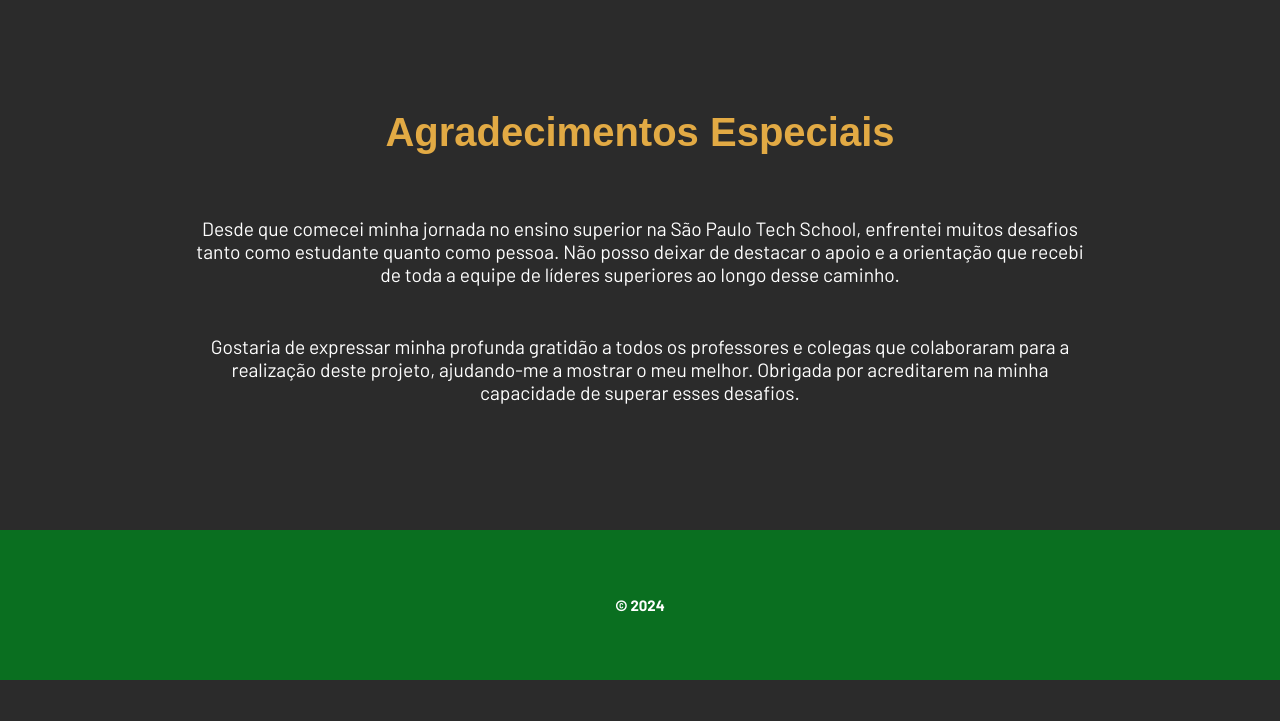
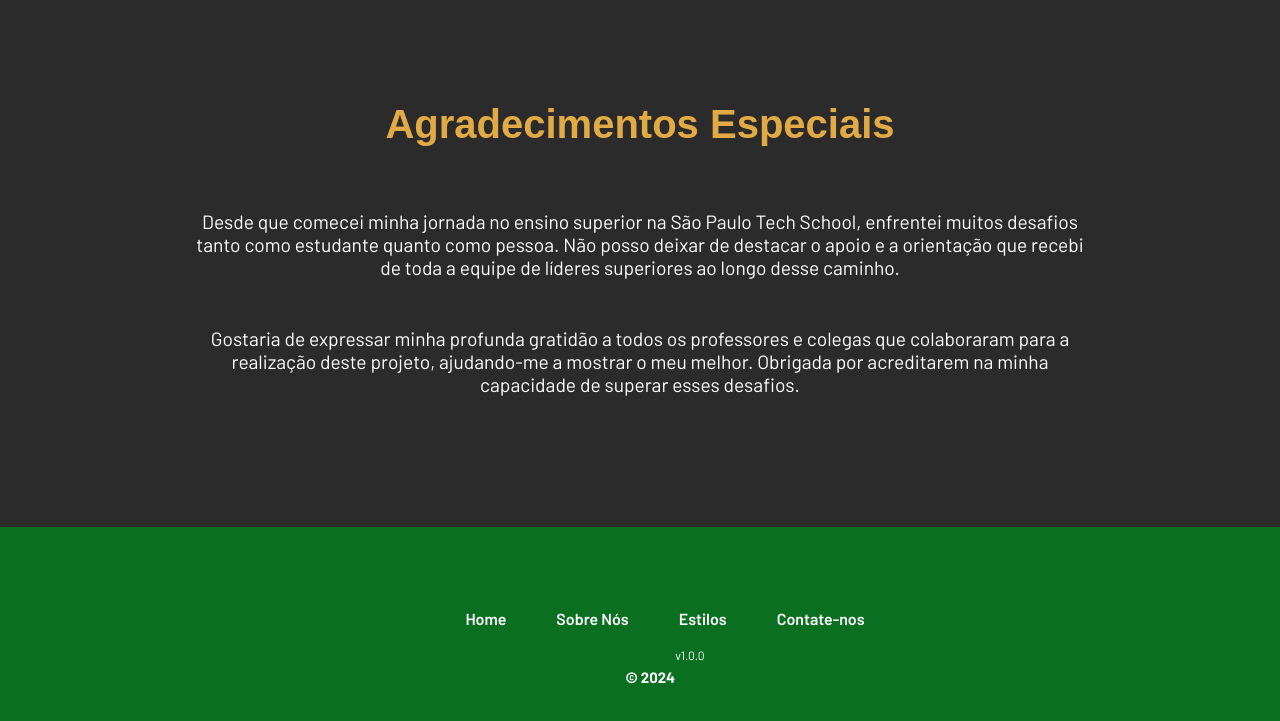
Before and after one commit to kevellyoliveira/Projeto-Individual, a website: page web-data-viz1/public/sobreNos.html in a window 1280 px wide. Shown: the part 1663-2384 px from the top of the page. Before the commit the page ends 2343 px from the top, so only its background shows below. Drawn offline with Linux system fonts and the light colour scheme.

Commit message:
Finalizando...

```diff
--- a/web-data-viz1/public/css/card.css
+++ b/web-data-viz1/public/css/card.css
@@ -203,6 +203,7 @@
   font-size: 17px;
   text-align: start;
   margin-left: 15px;
+  margin-right: 15px;
 
 }
 
@@ -239,6 +240,7 @@
   bottom: 8px;
   /* Ajuste conforme necessário */
   right: 20px;
+  /* top: 450px; */
   /* Ajuste conforme necessário */
   align-self: start;
 }
@@ -325,3 +327,8 @@
 .far.fa-heart {
   color: gray;
 } */
+span {
+  color: #E2aa44;
+  font-weight: 700;
+  font-size: larger;
+padding-top: 100px;}
--- a/web-data-viz1/public/css/index.css
+++ b/web-data-viz1/public/css/index.css
@@ -362,6 +362,7 @@
 .box-img img {
   width: 500px;
   height: 500px;
+  margin-left: 10px;
 }
 
 .box-img2 {
@@ -499,7 +500,7 @@
 
 .box-text23 p {
   text-align: center;
-  width: 90%;
+  width: 80%;
   font-size: 20px;
   color: #000000;
   font-weight: 400;
@@ -510,7 +511,7 @@
 .box-text23 p:hover,
 .box-text23 p:focus {
   text-align: center;
-  width: 90%;
+  width: 80%;
   font-size: larger;
   color: #000000;
   transform: translateX(10px) scale(1.2);
--- a/web-data-viz1/public/css/mural.css
+++ b/web-data-viz1/public/css/mural.css
@@ -542,6 +542,25 @@
   /* Define a altura fixa da imagem */
   object-fit: cover;
 
+  /* border-top: 3px solid #093f15;
+  border-bottom: 3px solid #093f15; */
+
+  /* Garante que a imagem se ajuste ao contêiner sem distorção */
+  /* align-self: center; */
+  /* border-radius: 12px; */
+  /* border: solid 2px #E2aa44; */
+  /* margin-top: -5px; */
+  /* margin-left: px ; */
+}
+
+.foto_postagem  {
+  width: 100%;
+  /* A imagem ocupa 90% da largura do contêiner */
+  height: 400px;
+  align-self: center;
+  /* Define a altura fixa da imagem */
+  object-fit: cover;
+
   border-top: 3px solid #093f15;
   border-bottom: 3px solid #093f15;
 
@@ -656,9 +675,12 @@
 } */
 
 span {
-  color: #fff;
+  color: #e7a833;
   font-size: larger;
-}
+  font-weight: 700;
+  margin-top: 50px;
+  margin-bottom: 70px;
+margin-left: -80%;}
 
 h3 {
   color: #0e6120;
--- a/web-data-viz1/public/css/sobrenos.css
+++ b/web-data-viz1/public/css/sobrenos.css
@@ -190,19 +190,52 @@
 /* FOOTER  */
 .footer {
   background-color: #0a6f20;
-  height: 150px;
+  margin-top: 5px;
+  height: 200px;
   color: #fff;
   display: flex;
   font-size: 15px;
+
+  display: flex;
+  justify-content: center;
+  text-align: center;
+  flex-direction: column;
 }
 
 .footer .container {
+  display: flex;
   justify-content: center;
   text-align: center;
+  flex-direction: column;
+
+}
+
+.footer .container .outros {
+  display: flex;
+  justify-content: center;
+  text-align: center;
+  /* flex-direction: column; */
+  margin-top: 20px;
+
+}
+
+.footer .container a {
+  margin-left: 50px;
+  padding-top: 40px;
+  font-weight: 600;
+  font-size: medium;
+  color: unset;
+  text-decoration: none;
+}
+
+.footer .container h4 {
+  margin-left: 50px;
+
 }
 
 .footer .container .version {
   font-size: 12px;
+
 }
 
 /* CORPO  */
--- a/web-data-viz1/public/sobreNos.html
+++ b/web-data-viz1/public/sobreNos.html
@@ -11,7 +11,7 @@
   <script src="./js/sessao.js"></script>
 
   <link rel="stylesheet" href="./css/sobrenos.css" />
-  <link rel="icon" href="img/logoFav.png">
+  <link rel="icon" href="img/logoNV.png">
   <link rel="preconnect" href="https://fonts.gstatic.com">
 </head>
 
@@ -80,7 +80,7 @@
 
     <div class="box-text">
       <h2>Projeto Estudantil</h2>
-      <img style="width: 12%; border: 4px solid #faebd7; border-radius: 100%;" src="img/foto.jpeg">
+      <img style="width: 200px; height: 200px; border: 4px solid #faebd7; border-radius: 100%;" src="img/.jpeg">
       <p>Olá! Sou a Kevelly Mendes de Oliveira, criadora, desenvolvedora e a pessoa por trás deste projeto. Desenvolvi
         este trabalho individualmente na faculdade São Paulo Tech School. Minha missão é representar algo que amo e
         que transformou quem sou para o mundo.
@@ -160,10 +160,22 @@
 
   <div class="footer">
     <div class="container">
-      <h4> &copy; 2024</h4>
-      <!-- <span class="version">v1.0.0</span> -->
+
+      <div class="outros">
+        <a href="index.html">Home</a>
+        <a href="sobreNos.html">Sobre Nós</a>
+        <a href="estilos.html">Estilos</a>
+        <a
+          href="mailto:kevellyoliveira2@gmail.com?subject=Quero falar sobre o FavStyyle&body=Olá, tudo bem?">Contate-nos</a>
+
+        <!-- <a href="mailto:kevellyoliveira2@gmail.com"></a> -->
+      </div>
+
+      <div class="outros">
+        <h4> &copy; 2024</h4>
+        <span class="version">v1.0.0</span>
+      </div>
     </div>
-  </div>
 </body>
 
 </html>
```
Also changed, not shown: web-data-viz1/public/cadastro.html (+2 -2 lines), web-data-viz1/public/dashboard/cards.html (+3 -3 lines), web-data-viz1/public/dashboard/dashboard.html (+1 -1 lines), web-data-viz1/public/dashboard/edicao-aviso.html (+1 -1 lines), web-data-viz1/public/dashboard/mural.html (+3 -3 lines), web-data-viz1/public/estilo.html (+2 -2 lines), web-data-viz1/public/index.html (+4 -15 lines), web-data-viz1/public/login.html (+1 -1 lines), web-data-viz1/app.js (line endings or trailing spaces), web-data-viz1/public/assets/fotos/1f3dd2efc15013fd9bd6041e19b4543f851c4a94711c792112add2e90bd4f793be11d88d937f0e28218ae69cb25b9a7c038f21f5e7cf5ab21e925d8d4584cb68.jpg (added), web-data-viz1/public/assets/fotos/566fc3c90ce6e62b20b569366998529de8122a6735c25380d46e9c64bb27eac88ab446f35c18253a37b27cb1e4ad53b5172d7898278072529bf3b236bcfaa1fa.png (added), web-data-viz1/public/assets/fotos/a2e9d6424bf73448d5d914b31e8984bc396a01d18fb453f00a4432a2331a9e4da536a7a5204aec6b6964f057206b8154bcdfaf80ee12bd252c322d2caecb37b7.png (added), web-data-viz1/public/img/itFavela.jpg (deleted), web-data-viz1/public/img/logoNV.png (added), 1 other file.
